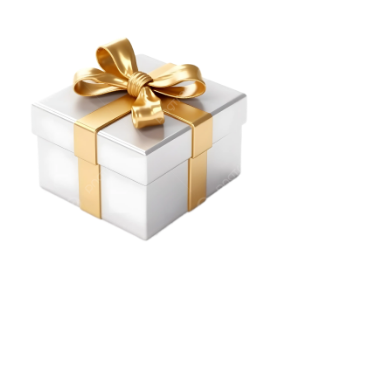
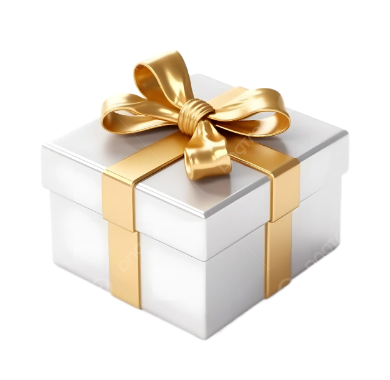
Before and after one commit to Nguen-03/Birthday_Duong, a plain HTML site: page index.html in a window 390 px wide. Drawn offline with Linux system fonts and the light colour scheme.

Commit message:
Update trangtri.css

```diff
--- a/trangtri.css
+++ b/trangtri.css
@@ -135,9 +135,3 @@ button {
     color: rgb(13, 16, 9);
     background: white;
 }
-
-@media (max-width: 600px) {
-  #giftGlid, #gift {
-    width: 70%;
-  }
-}
```
